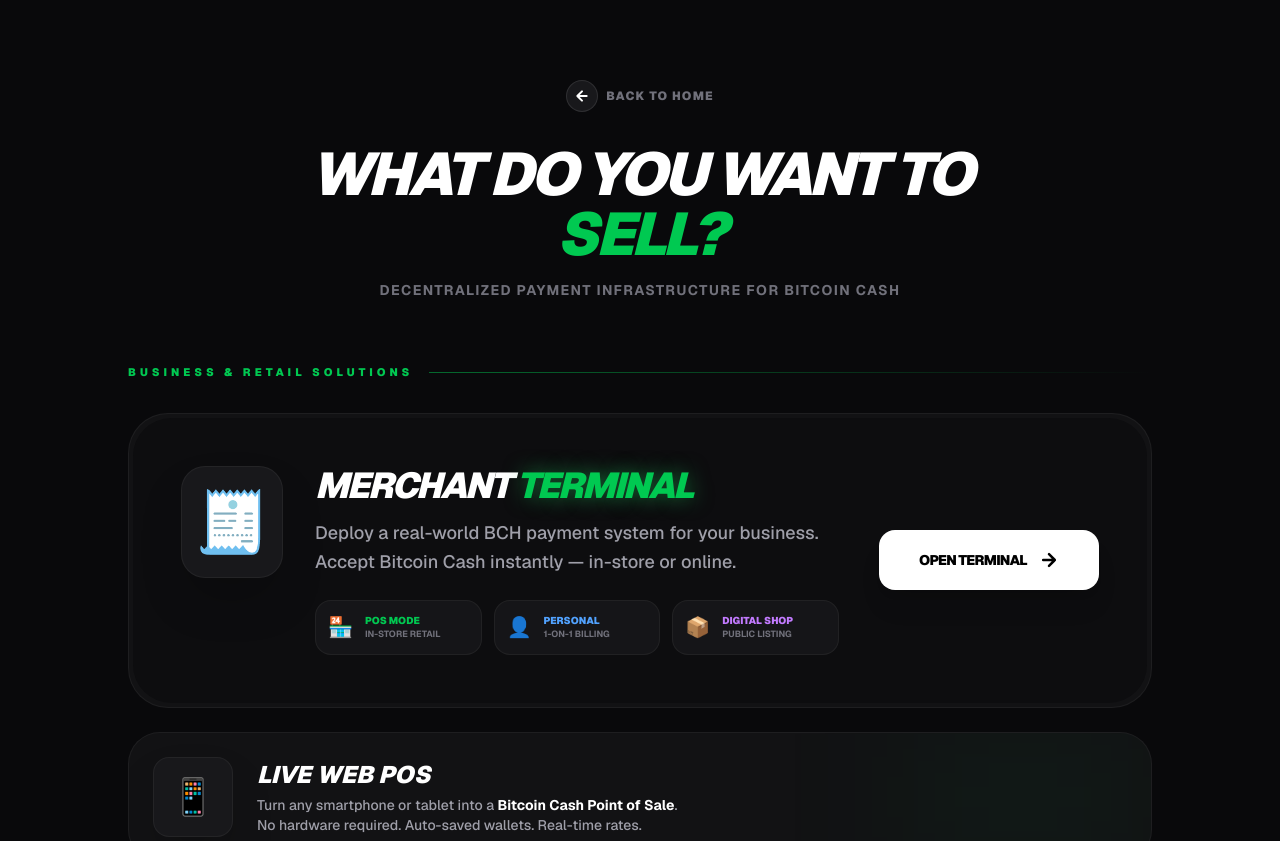
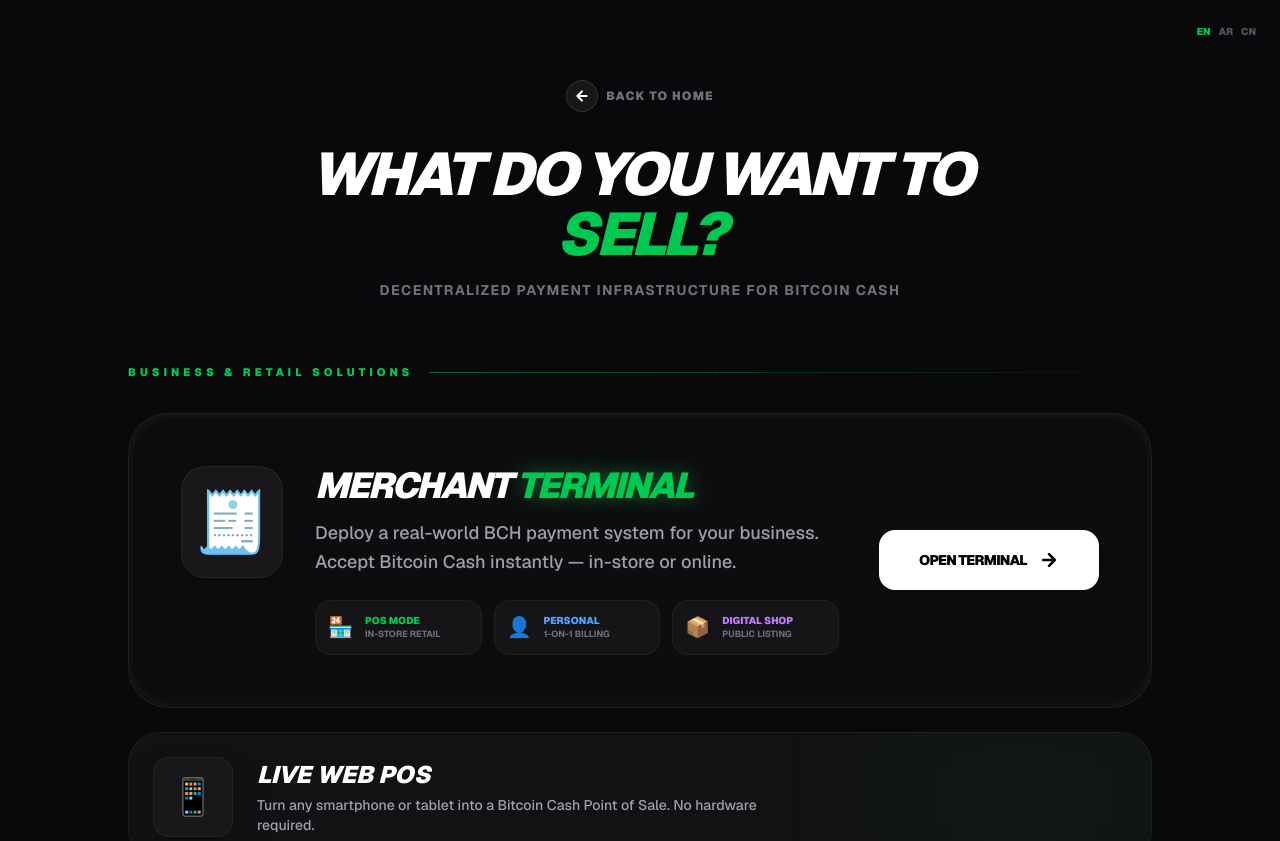
Before and after one commit to saleemm1/payonce-cash, a Next.js app: page /create in a window 1280 px wide. Shown: the top 841 px of the page. Built offline with nearby package versions, Linux system fonts and the light colour scheme.

Commit message:
Update page.js

```diff
--- a/app/create/page.js
+++ b/app/create/page.js
@@ -1,46 +1,221 @@
 'use client';
 
 import Link from 'next/link';
+import { useState, useEffect } from 'react';
+
+const translations = {
+  en: {
+    back: "Back to Home",
+    title1: "What do you want to",
+    title2: "SELL?",
+    subtitle: "Decentralized Payment Infrastructure for Bitcoin Cash",
+    business: "Business & Retail Solutions",
+    merchant: "Merchant",
+    terminal: "Terminal",
+    merchantDesc: "Deploy a real-world BCH payment system for your business. Accept Bitcoin Cash instantly — in-store or online.",
+    posMode: "POS Mode",
+    retail: "In-store Retail",
+    personal: "Personal",
+    billing: "1-on-1 Billing",
+    digiShop: "Digital Shop",
+    public: "Public Listing",
+    openTerm: "Open Terminal",
+    livePos: "Live Web POS",
+    posDesc: "Turn any smartphone or tablet into a Bitcoin Cash Point of Sale. No hardware required.",
+    assetLock: "Digital Asset Locking",
+    more: "More assets",
+    soon: "Coming Soon",
+    custodial: "Non-Custodial",
+    instant: "Instant Settlement",
+    zero: "Zero Fees",
+    powered: "Powered by Bitcoin Cash",
+    assets: {
+      code: "Source Code",
+      link: "Secure Link",
+      folder: "Secure Folder",
+      pdf: "PDF Document",
+      office: "Office Files",
+      video: "Video Content",
+      mini: "Mini-Course",
+      books: "Digital Book",
+      ticket: "Event Ticket",
+      game: "Game Card",
+      app: "App License",
+      codeDesc: "Scripts, plugins, or software",
+      linkDesc: "Zoom, Forms, or Invites",
+      folderDesc: "Archives & bulk data",
+      pdfDesc: "E-books, guides, or reports",
+      officeDesc: "Word, Excel, & PowerPoint docs",
+      videoDesc: "Tutorials, movies, or clips",
+      miniDesc: "Structured learning lessons",
+      booksDesc: "Full length digital publications",
+      ticketDesc: "Access to exclusive events",
+      gameDesc: "In-game items and assets",
+      appDesc: "Software activation keys",
+    }
+  },
+  ar: {
+    back: "العودة للرئيسية",
+    title1: "ماذا تريد أن",
+    title2: "تبيع؟",
+    subtitle: "بنية الدفع اللامركزية لبيتكوين كاش",
+    business: "حلول الأعمال والتجزئة",
+    merchant: "محطة",
+    terminal: "التاجر",
+    merchantDesc: "انشر نظام دفع بيتكوين كاش حقيقي لعملك. اقبل بيتكوين كاش فوراً - في المتجر أو عبر الإنترنت.",
+    posMode: "نظام POS",
+    retail: "بيع بالتجزئة",
+    personal: "شخصي",
+    billing: "فواتير مباشرة",
+    digiShop: "متجر رقمي",
+    public: "قائمة عامة",
+    openTerm: "فتح المحطة",
+    livePos: "نقطة بيع ويب",
+    posDesc: "حول أي هاتف ذكي أو جهاز لوحي إلى نقطة بيع بيتكوين كاش. لا أجهزة مطلوبة.",
+    assetLock: "قفل الأصول الرقمية",
+    more: "المزيد من الأصول",
+    soon: "قريباً",
+    custodial: "غير وصائي",
+    instant: "تسوية فورية",
+    zero: "صفر رسوم",
+    powered: "مدعوم بواسطة بيتكوين كاش",
+    assets: {
+      code: "كود برمجي",
+      link: "رابط آمن",
+      folder: "مجلد آمن",
+      pdf: "ملف PDF",
+      office: "ملفات أوفيس",
+      video: "محتوى فيديو",
+      mini: "دورة مصغرة",
+      books: "كتاب رقمي",
+      ticket: "تذكرة حدث",
+      game: "بطاقة ألعاب",
+      app: "رخصة تطبيق",
+      codeDesc: "سكربتات، إضافات، أو برامج",
+      linkDesc: "زوم، نماذج، أو دعوات",
+      folderDesc: "أرشيف وبيانات ضخمة",
+      pdfDesc: "كتب إلكترونية، أدلة، تقارير",
+      officeDesc: "وورد، إكسل، باوربوينت",
+      videoDesc: "شروحات، أفلام، مقاطع",
+      miniDesc: "دروس تعليمية منظمة",
+      booksDesc: "منشورات رقمية كاملة",
+      ticketDesc: "وصول لأحداث حصرية",
+      gameDesc: "عناصر وأصول داخل اللعبة",
+      appDesc: "مفاتيح تفعيل البرامج",
+    }
+  },
+  zh: {
+    back: "返回首页",
+    title1: "您想出售",
+    title2: "什么？",
+    subtitle: "比特币现金的去中心化支付基础设施",
+    business: "商业与零售解决方案",
+    merchant: "商户",
+    terminal: "终端",
+    merchantDesc: "为您的业务部署真实的 BCH 支付系统。即时接受比特币现金——店内或在线。",
+    posMode: "POS 模式",
+    retail: "店内零售",
+    personal: "个人",
+    billing: "一对一计费",
+    digiShop: "数字商店",
+    public: "公开列表",
+    openTerm: "打开终端",
+    livePos: "网页 POS",
+    posDesc: "将任何智能手机或平板电脑变成比特币现金销售点。无需硬件。",
+    assetLock: "数字资产锁定",
+    more: "更多资产",
+    soon: "即将推出",
+    custodial: "非托管",
+    instant: "即时结算",
+    zero: "零费用",
+    powered: "由比特币现金驱动",
+    assets: {
+      code: "源代码",
+      link: "安全链接",
+      folder: "安全文件夹",
+      pdf: "PDF 文档",
+      office: "办公文件",
+      video: "视频内容",
+      mini: "迷你课程",
+      books: "电子书",
+      ticket: "活动门票",
+      game: "游戏卡",
+      app: "应用授权",
+      codeDesc: "脚本、插件或软件",
+      linkDesc: "Zoom、表格或邀请",
+      folderDesc: "存档和批量数据",
+      pdfDesc: "电子书、指南或报告",
+      officeDesc: "Word、Excel 和 PPT",
+      videoDesc: "教程、电影或片段",
+      miniDesc: "结构化学习课程",
+      booksDesc: "完整版数字出版物",
+      ticketDesc: "独家活动入场券",
+      gameDesc: "游戏内物品和资产",
+      appDesc: "软件激活密钥",
+    }
+  }
+};
 
 export default function CreatePage() {
+  const [lang, setLang] = useState('en');
+
+  useEffect(() => {
+    const savedLang = localStorage.getItem('payonce_lang');
+    if (savedLang) setLang(savedLang);
+  }, []);
+
+  const changeLang = (l) => {
+    setLang(l);
+    localStorage.setItem('payonce_lang', l);
+  };
+
+  const t = translations[lang];
+  const dir = lang === 'ar' ? 'rtl' : 'ltr';
+
   const digitalAssets = [
-    { name: 'Source Code', slug: 'code', icon: '💻', desc: 'Scripts, plugins, or software' },
-    { name: 'Secure Link', slug: 'link', icon: '🔗', desc: 'Zoom, Forms, or Invites' },
-    { name: 'Secure Folder', slug: 'folder', icon: '📁', desc: 'Archives & bulk data' },
-    { name: 'PDF Document', slug: 'pdf', icon: '📄', desc: 'E-books, guides, or reports' },
-    { name: 'Office Files', slug: 'office', icon: '📊', desc: 'Word, Excel, & PowerPoint docs' },
-    { name: 'Video Content', slug: 'video', icon: '🎬', desc: 'Tutorials, movies, or clips' },
-    { name: 'Mini-Course', slug: 'mini-course', icon: '🎓', desc: 'Structured learning lessons' },
-    { name: 'Digital Book', slug: 'books', icon: '📚', desc: 'Full length digital publications' },
-    { name: 'Event Ticket', slug: 'ticket', icon: '🎟️', desc: 'Access to exclusive events' },
-    { name: 'Game Card', slug: 'game-card', icon: '🎮', desc: 'In-game items and assets' },
-    { name: 'App License', slug: 'app-activate-card', icon: '🔑', desc: 'Software activation keys' },
+    { name: t.assets.code, slug: 'code', icon: '💻', desc: t.assets.codeDesc },
+    { name: t.assets.link, slug: 'link', icon: '🔗', desc: t.assets.linkDesc },
+    { name: t.assets.folder, slug: 'folder', icon: '📁', desc: t.assets.folderDesc },
+    { name: t.assets.pdf, slug: 'pdf', icon: '📄', desc: t.assets.pdfDesc },
+    { name: t.assets.office, slug: 'office', icon: '📊', desc: t.assets.officeDesc },
+    { name: t.assets.video, slug: 'video', icon: '🎬', desc: t.assets.videoDesc },
+    { name: t.assets.mini, slug: 'mini-course', icon: '🎓', desc: t.assets.miniDesc },
+    { name: t.assets.books, slug: 'books', icon: '📚', desc: t.assets.booksDesc },
+    { name: t.assets.ticket, slug: 'ticket', icon: '🎟️', desc: t.assets.ticketDesc },
+    { name: t.assets.game, slug: 'game-card', icon: '🎮', desc: t.assets.gameDesc },
+    { name: t.assets.app, slug: 'app-activate-card', icon: '🔑', desc: t.assets.appDesc },
   ];
 
   return (
-    <div className="min-h-screen bg-[#09090b] text-white flex flex-col items-center py-20 px-6 relative overflow-hidden font-sans">
+    <div dir={dir} className={`min-h-screen bg-[#09090b] text-white flex flex-col items-center py-20 px-6 relative overflow-hidden font-sans ${lang === 'ar' ? 'font-arabic' : ''}`}>
 
       <div className="absolute top-0 left-1/2 -translate-x-1/2 w-full h-full bg-[radial-gradient(circle_at_center,_rgba(34,197,94,0.08)_0%,_transparent_70%)] -z-10"></div>
+
+      <div className="absolute top-6 right-6 flex gap-2 text-[10px] font-black uppercase z-50">
+        <button onClick={() => changeLang('en')} className={`${lang === 'en' ? 'text-green-500' : 'text-zinc-600 hover:text-white'}`}>EN</button>
+        <button onClick={() => changeLang('ar')} className={`${lang === 'ar' ? 'text-green-500' : 'text-zinc-600 hover:text-white'}`}>AR</button>
+        <button onClick={() => changeLang('zh')} className={`${lang === 'zh' ? 'text-green-500' : 'text-zinc-600 hover:text-white'}`}>CN</button>
+      </div>
 
       <div className="text-center max-w-3xl mb-16">
         <Link href="/">
           <div className="inline-flex items-center gap-2 mb-8 group cursor-pointer">
             <div className="w-8 h-8 bg-zinc-900 rounded-full flex items-center justify-center border border-white/10 group-hover:border-green-500/50 transition-all">
-              <svg width="16" height="16" viewBox="0 0 24 24" fill="none" stroke="currentColor" strokeWidth="3" strokeLinecap="round" strokeLinejoin="round"><path d="M19 12H5M12 19l-7-7 7-7"/></svg>
+              <svg width="16" height="16" viewBox="0 0 24 24" fill="none" stroke="currentColor" strokeWidth="3" strokeLinecap="round" strokeLinejoin="round" className={lang === 'ar' ? 'rotate-180' : ''}><path d="M19 12H5M12 19l-7-7 7-7"/></svg>
             </div>
-            <span className="text-xs font-black uppercase tracking-widest text-zinc-500 group-hover:text-white transition-colors">Back to Home</span>
+            <span className="text-xs font-black uppercase tracking-widest text-zinc-500 group-hover:text-white transition-colors">{t.back}</span>
           </div>
         </Link>
 
         <h1 className="text-5xl md:text-6xl font-black tracking-tighter mb-4 uppercase italic leading-none">
-          What do you want to <span className="text-green-500"> SELL?</span>
+          {t.title1} <span className="text-green-500"> {t.title2}</span>
         </h1>
-        <p className="text-zinc-500 font-bold uppercase tracking-widest text-sm">Decentralized Payment Infrastructure for Bitcoin Cash</p>
+        <p className="text-zinc-500 font-bold uppercase tracking-widest text-sm">{t.subtitle}</p>
       </div>
 
       <div className="w-full max-w-5xl mb-16">
         <div className="flex items-center gap-4 mb-8">
-           <span className="text-[11px] uppercase font-black tracking-[4px] text-green-500 whitespace-nowrap">Business & Retail Solutions</span>
+           <span className="text-[11px] uppercase font-black tracking-[4px] text-green-500 whitespace-nowrap">{t.business}</span>
            <div className="h-[1px] bg-gradient-to-r from-green-500/50 to-transparent flex-1"></div>
         </div>
 
@@ -49,41 +224,40 @@ export default function CreatePage() {
             className="group relative w-full bg-[#121214] border border-white/5 hover:border-green-500/40 p-1 rounded-[40px] transition-all duration-500 hover:-translate-y-2 block mb-6"
           >
             <div className="bg-zinc-950/50 rounded-[38px] p-8 md:p-12 flex flex-col lg:flex-row items-center justify-between gap-10 overflow-hidden relative">
-              <div className="absolute top-0 right-0 w-64 h-64 bg-green-600/5 blur-[100px] -z-10"></div>
+              <div className={`absolute top-0 ${lang === 'ar' ? 'left-0' : 'right-0'} w-64 h-64 bg-green-600/5 blur-[100px] -z-10`}></div>
 
               <div className="flex flex-col md:flex-row items-center md:items-start gap-8 relative z-10">
                 <div className="text-6xl bg-zinc-900 w-28 h-28 flex items-center justify-center rounded-3xl border border-white/5 shadow-2xl group-hover:scale-110 group-hover:rotate-3 transition-all duration-500">
                   🧾
                 </div>
-                <div className="text-center md:text-left">
+                <div className={`text-center ${lang === 'ar' ? 'md:text-right' : 'md:text-left'}`}>
                    <h3 className="text-3xl md:text-4xl font-black mb-3 tracking-tighter text-white uppercase italic">
-                   Merchant <span className="text-green-500 text-shadow-glow">Terminal</span>
+                   {t.merchant} <span className="text-green-500 text-shadow-glow">{t.terminal}</span>
                    </h3>
                    <p className="text-zinc-400 text-lg font-medium leading-relaxed max-w-xl mb-6">
-                     Deploy a real-world BCH payment system for your business.
-Accept Bitcoin Cash instantly — in-store or online.
+                      {t.merchantDesc}
                    </p>
 
                    <div className="grid grid-cols-1 sm:grid-cols-3 gap-3">
                       <div className="bg-zinc-900/80 border border-white/5 p-3 rounded-2xl flex items-center gap-3">
                         <span className="text-xl">🏪</span>
                         <div className="flex flex-col">
-                          <span className="text-[10px] font-black text-green-500 uppercase">POS Mode</span>
-                          <span className="text-[9px] text-zinc-500 uppercase font-bold">In-store Retail</span>
+                          <span className="text-[10px] font-black text-green-500 uppercase">{t.posMode}</span>
+                          <span className="text-[9px] text-zinc-500 uppercase font-bold">{t.retail}</span>
                         </div>
                       </div>
                       <div className="bg-zinc-900/80 border border-white/5 p-3 rounded-2xl flex items-center gap-3">
                         <span className="text-xl">👤</span>
                         <div className="flex flex-col">
-                          <span className="text-[10px] font-black text-blue-400 uppercase">Personal</span>
-                          <span className="text-[9px] text-zinc-500 uppercase font-bold">1-on-1 Billing</span>
+                          <span className="text-[10px] font-black text-blue-400 uppercase">{t.personal}</span>
+                          <span className="text-[9px] text-zinc-500 uppercase font-bold">{t.billing}</span>
                         </div>
                       </div>
                       <div className="bg-zinc-900/80 border border-white/5 p-3 rounded-2xl flex items-center gap-3">
                         <span className="text-xl">📦</span>
                         <div className="flex flex-col">
-                          <span className="text-[10px] font-black text-purple-400 uppercase">Digital Shop</span>
-                          <span className="text-[9px] text-zinc-500 uppercase font-bold">Public Listing</span>
+                          <span className="text-[10px] font-black text-purple-400 uppercase">{t.digiShop}</span>
+                          <span className="text-[9px] text-zinc-500 uppercase font-bold">{t.public}</span>
                         </div>
                       </div>
                    </div>
@@ -91,7 +265,7 @@ Accept Bitcoin Cash instantly — in-store or online.
               </div>
 
               <div className="relative z-10 bg-white text-black px-10 py-5 rounded-2xl font-black uppercase text-sm tracking-tighter flex items-center gap-3 group-hover:bg-green-500 transition-all shadow-xl hover:scale-105 active:scale-95 whitespace-nowrap">
-                  Open Terminal <svg width="20" height="20" viewBox="0 0 24 24" fill="none" stroke="currentColor" strokeWidth="3" strokeLinecap="round" strokeLinejoin="round"><path d="M5 12h14M12 5l7 7-7 7"/></svg>
+                  {t.openTerm} <svg width="20" height="20" viewBox="0 0 24 24" fill="none" stroke="currentColor" strokeWidth="3" strokeLinecap="round" strokeLinejoin="round" className={lang === 'ar' ? 'rotate-180' : ''}><path d="M5 12h14M12 5l7 7-7 7"/></svg>
               </div>
             </div>
         </Link>
@@ -102,17 +276,17 @@ Accept Bitcoin Cash instantly — in-store or online.
             <div className="w-20 h-20 bg-zinc-900 rounded-2xl flex items-center justify-center text-4xl border border-white/5 group-hover:scale-110 transition-transform shadow-2xl">
                 📱
             </div>
-            <div className="text-center md:text-left">
+            <div className={`text-center ${lang === 'ar' ? 'md:text-right' : 'md:text-left'}`}>
                 <h4 className="text-2xl font-black uppercase italic text-white group-hover:text-green-500 transition-colors">
-                    Live Web POS
+                    {t.livePos}
                 </h4>
                 <p className="text-sm text-zinc-400 font-medium mt-1 max-w-lg">
-                    Turn any smartphone or tablet into a <span className="text-white font-bold">Bitcoin Cash Point of Sale</span>. <br className="hidden md:block"/> No hardware required. Auto-saved wallets. Real-time rates.
+                    {t.posDesc}
                 </p>
             </div>
-            <div className="ml-auto opacity-0 group-hover:opacity-100 transition-opacity -translate-x-2 group-hover:translate-x-0 hidden md:block">
+            <div className={`ml-auto opacity-0 group-hover:opacity-100 transition-opacity ${lang === 'ar' ? 'translate-x-2' : '-translate-x-2'} group-hover:translate-x-0 hidden md:block`}>
                 <div className="w-12 h-12 rounded-full bg-green-500 flex items-center justify-center text-black">
-                     <svg width="24" height="24" viewBox="0 0 24 24" fill="none" stroke="currentColor" strokeWidth="3"><path d="M5 12h14M12 5l7 7-7 7"/></svg>
+                     <svg width="24" height="24" viewBox="0 0 24 24" fill="none" stroke="currentColor" strokeWidth="3" className={lang === 'ar' ? 'rotate-180' : ''}><path d="M5 12h14M12 5l7 7-7 7"/></svg>
                 </div>
             </div>
         </Link>
@@ -120,7 +294,7 @@ Accept Bitcoin Cash instantly — in-store or online.
 
       <div className="w-full max-w-5xl">
         <div className="flex items-center gap-4 mb-8">
-           <span className="text-[11px] uppercase font-black tracking-[4px] text-zinc-600 whitespace-nowrap">Digital Asset Locking</span>
+           <span className="text-[11px] uppercase font-black tracking-[4px] text-zinc-600 whitespace-nowrap">{t.assetLock}</span>
            <div className="h-[1px] bg-zinc-800 flex-1"></div>
         </div>
 
@@ -144,8 +318,8 @@ Accept Bitcoin Cash instantly — in-store or online.
                   {type.desc}
                 </p>
 
-                <div className="mt-6 flex justify-end opacity-0 group-hover:opacity-100 transition-all translate-x-4 group-hover:translate-x-0">
-                  <svg width="20" height="20" viewBox="0 0 24 24" fill="none" stroke="#22c55e" strokeWidth="3" strokeLinecap="round" strokeLinejoin="round"><path d="M5 12h14M12 5l7 7-7 7"/></svg>
+                <div className={`mt-6 flex ${lang === 'ar' ? 'justify-start' : 'justify-end'} opacity-0 group-hover:opacity-100 transition-all ${lang === 'ar' ? '-translate-x-4' : 'translate-x-4'} group-hover:translate-x-0`}>
+                  <svg width="20" height="20" viewBox="0 0 24 24" fill="none" stroke="#22c55e" strokeWidth="3" strokeLinecap="round" strokeLinejoin="round" className={lang === 'ar' ? 'rotate-180' : ''}><path d="M5 12h14M12 5l7 7-7 7"/></svg>
                 </div>
               </div>
             </Link>
@@ -155,20 +329,20 @@ Accept Bitcoin Cash instantly — in-store or online.
                 <div className="w-12 h-12 rounded-full bg-zinc-900 flex items-center justify-center mb-4 text-zinc-700 font-bold group-hover:scale-110 transition-transform">
                   +
                 </div>
-                <span className="text-xs font-black uppercase tracking-widest text-zinc-600">More assets<br/>Coming Soon</span>
+                <span className="text-xs font-black uppercase tracking-widest text-zinc-600">{t.more}<br/>{t.soon}</span>
           </div>
         </div>
       </div>
 
       <footer className="mt-32 flex flex-col items-center gap-4">
           <div className="flex gap-8 text-[10px] font-black uppercase tracking-[3px] text-zinc-700">
-            <span>Non-Custodial</span>
+            <span>{t.custodial}</span>
             <span className="text-green-900">•</span>
-            <span>Instant Settlement</span>
+            <span>{t.instant}</span>
             <span className="text-green-900">•</span>
-            <span>Zero Fees</span>
+            <span>{t.zero}</span>
           </div>
-          <p className="text-[10px] font-black uppercase tracking-[5px] text-green-500/40">Powered by Bitcoin Cash</p>
+          <p className="text-[10px] font-black uppercase tracking-[5px] text-green-500/40">{t.powered}</p>
       </footer>
 
       <style jsx>{`
```
